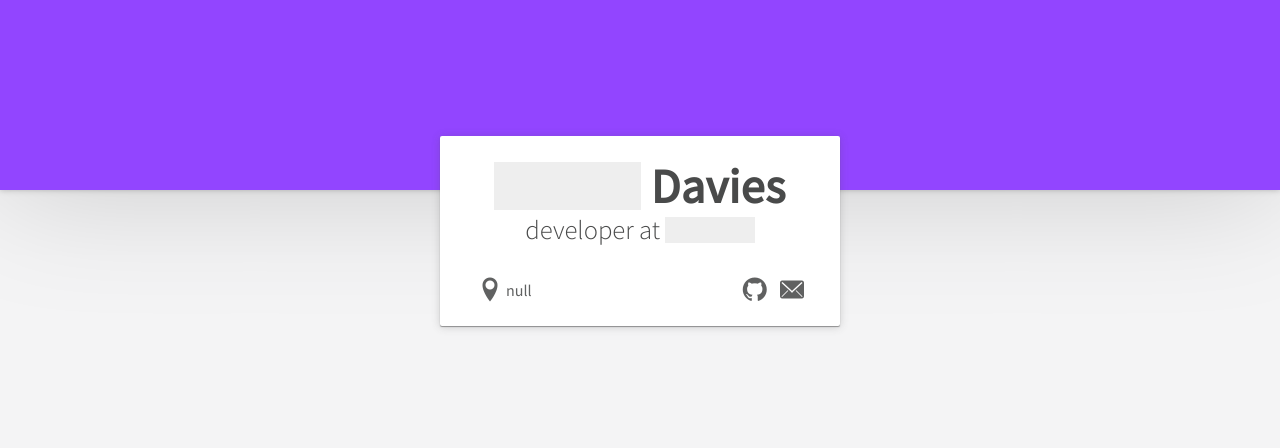
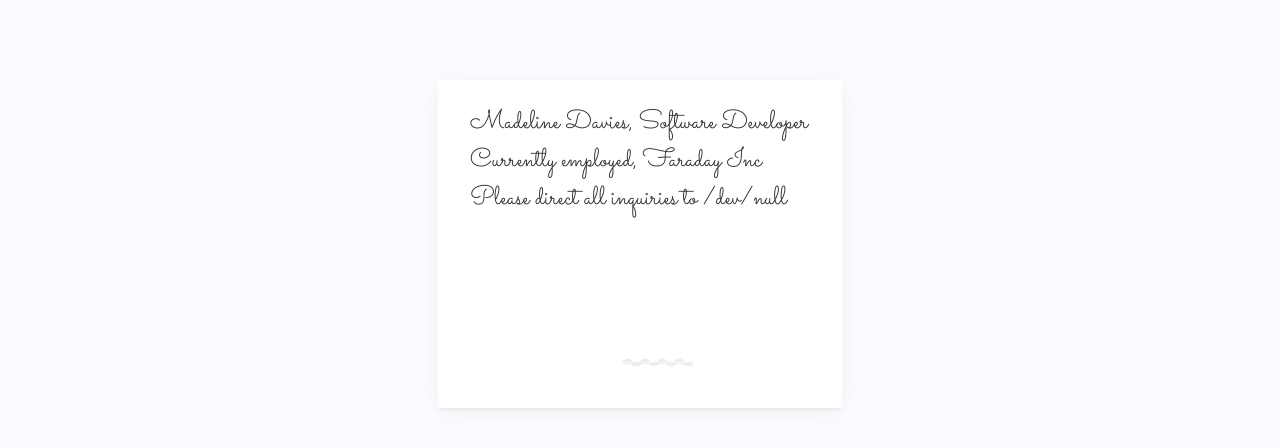
Before and after one commit to devTristan/devtristan.github.io, a plain HTML site: page index.html in a window 1280 px wide. Drawn offline with Linux system fonts and the light colour scheme.

Commit message:
whole new

```diff
--- a/icons.css
+++ /dev/null
@@ -1,37 +0,0 @@
-@font-face {
-	font-family: 'icomoon';
-	src:url('fonts/icomoon.eot?k8ac80');
-	src:url('fonts/icomoon.eot?#iefixk8ac80') format('embedded-opentype'),
-		url('fonts/icomoon.ttf?k8ac80') format('truetype'),
-		url('fonts/icomoon.woff?k8ac80') format('woff'),
-		url('fonts/icomoon.svg?k8ac80#icomoon') format('svg');
-	font-weight: normal;
-	font-style: normal;
-}
-
-[class^="icon-"]:before, [class*=" icon-"]:before {
-	font-family: 'icomoon';
-	speak: none;
-	font-style: normal;
-	font-weight: normal;
-	font-variant: normal;
-	text-transform: none;
-	line-height: 1;
-
-	/* Better Font Rendering =========== */
-	-webkit-font-smoothing: antialiased;
-	-moz-osx-font-smoothing: grayscale;
-}
-
-.icon-email:before {
-	content: "\e600";
-}
-.icon-github:before {
-	content: "\e601";
-}
-.icon-location:before {
-	content: "\e602";
-}
-.icon-twitter:before {
-	content: "\e603";
-}
--- a/index.html
+++ b/index.html
@@ -1,39 +1,19 @@
 <!DOCTYPE html>
 <html>
-<head>
-  <title>?</title>
-
-  <meta name="viewport" content="width=device-width, initial-scale=1">
-  <meta http-equiv="content-type" content="charset=UTF8">
-  <link href="https://fonts.googleapis.com/css?family=Source+Sans+Pro:300,400" rel="stylesheet" type="text/css">
-  <link href="icons.css" rel="stylesheet" type="text/css">
-  <link href="style.css" rel="stylesheet" type="text/css">
-</head>
-<body>
-
-<!-- easter egg -->
-
-<div class="background">
-  <div class="card header">
-    <h1><span class="null">======</span> Davies</h1>
-    <h2>developer at <span class="null">=======</span></h2>
-    <div class="links">
-      <div class="left">
-        <a class="icon-location" href="https://www.google.com/maps?q=0,0">null</a>
-      </div>
-      <div class="right">
-        <a class="icon-github" href="https://github.com/madd512"></a>
-        <a class="icon-email" href="mailto:hello@madd.tech"></a>
-      </div>
-    </div>
-  </div>
-</div>
-
-<div class="content">
-  <div class="card error">
-    <code>Error</code>
-  </div>
-</div>
-
-</body>
+  <head>
+    <meta charset="utf-8">
+    <title>Madeline Davies</title>
+    <link rel="stylesheet" href="style.css">
+    <link href="https://fonts.googleapis.com/css?family=Sacramento" rel="stylesheet">
+  </head>
+  <body>
+    <article id="piece-of-paper">
+      <p>Madeline Davies, Software Developer</p>
+      <p>Currently employed, Faraday Inc</p>
+      <p>Please direct all inquiries to /dev/null</p>
+      <p id="contact">
+        ⏦<a href="https://github.com/madd512">⏦</a><a href="mailto:hello@madd.tech">⏦</a>⏦
+      </p>
+    </article>
+  </body>
 </html>
--- a/style.css
+++ b/style.css
@@ -1,162 +1,36 @@
-html, body {
-  height: 100%;
+* {
+  padding: 0;
+  margin: 0;
+  border: 0;
+  outline: 0;
 }
 
 body {
-  font-family: "Source Sans Pro", sans-serif;
-  background: #f4f4f5;
-  color: #494a4a;
-  margin: 0;
+  font-family: Sacramento, cursive;
+  background: #fbfcff;
+  font-size: 26px;
 }
 
-a {
-  text-decoration: none;
-  color: inherit;
-  transition: color 0.08s;
+#piece-of-paper {
+  background: white;
+  color: #333;
+  padding: 24px 0 24px 32px;
+  width: 372px;
+  margin: 80px auto 0 auto;
+  box-shadow: 0 4px 24px rgba(0, 0, 0, 0.05), 0 3px 2px -1px rgba(0, 0, 0, 0.05);
 }
 
-a:hover {
-  color: #9245ff;
+#contact {
+  margin-top: 128px;
+  text-align: center;
+  cursor: default;
+  letter-spacing: -4px;
+  color: #fff;
+  text-shadow: 0 0 1px #999;
 }
-
-h1 {
-  font-size: 3em;
-  font-weight: bold;
-  letter-spacing: 0.5px;
-  margin: 0;
-  line-height: 1.1em;
+#contact a {
+  font-family: monospace;
+  color: inherit;
+  text-decoration: none;
+  cursor: default;
 }
-
-h2 {
-  font-size: 1.666em;
-  font-weight: lighter;
-  margin: 0;
-}
-
-.background {
-  background: #9245ff;
-  box-shadow: 0 0 128px rgba(0,0,0,0.17), 0 0 6px rgba(0,0,0,0.23);
-  display: flex;
-  flex-direction: column;
-  align-items: stretch;
-  margin-bottom: 136px;
-  padding: 0 16px;
-  width: 100%;
-  box-sizing: border-box;
-}
-
-.content {
-  padding: 48px 16px 0;
-}
-
-.content .card {
-  margin-bottom: 48px;
-}
-
-.card {
-  display: block;
-  padding: 24px 32px;
-  border-radius: 2px;
-
-  width: 100%;
-  max-width: 400px;
-  box-sizing: border-box;
-  margin: auto;
-  background: #fff;
-  box-shadow: 0 1px 9px rgba(73, 74, 74, 0.23), 0 1px 1px rgba(73, 74, 74, 0.54);
-}
-.card.wide {
-  max-width: 512px;
-}
-.card.header {
-  flex-shrink: 0;
-  position: relative;
-  bottom: -136px;
-}
-
-@keyframes blink {
-  0% { opacity: 0; }
-  50% { opacity: 0; }
-  50.01% { opacity: 1; }
-  100% { opacity: 1; }
-}
-.card.error {
-  background: #ff4848;
-  color: white;
-  text-shadow: 1px 1px rgba(0, 0, 0, 0.15);
-  animation: blink 120s linear infinite;
-}
-.card.error:hover {
-  opacity: 0;
-  animation: none;
-}
-
-.null {
-  background: #eee;
-  color: transparent;
-  display: inline-block;
-  line-height: 1em;
-}
-
-.card.header h1,
-.card.header h2 {
-  text-align: center;
-}
-
-.card.header .links {
-  margin-top: 32px;
-  display: flex;
-  line-height: 24px;
-}
-.card.header .links .left {
-  flex-grow: 1;
-}
-.card.header .links .left,
-.card.header .links .right {
-  flex-shrink: 0;
-}
-.card.header .links a {
-  opacity: 0.87;
-  padding-left: 6px;
-  line-height: 24px;
-}
-.card.header .links a:before {
-  font-size: 24px;
-  vertical-align: top;
-  margin-right: 4px;
-}
-
-blockquote {
-  margin: 0;
-  position: relative;
-  padding: 0;
-  font-style: italic;
-  font-size: 25px;
-  font-weight: lighter;
-  text-align: center;
-}
-.quotation-mark {
-  font-weight: normal;
-  font-size: 1.3em;
-  line-height: 0px;
-  vertical-align: middle;
-  letter-spacing: 3px;
-}
-
-.citation {
-  text-align: right;
-  margin: 1em 0 0;
-  font-weight: lighter;
-}
-
-@media screen and (max-width: 720px) {
-  .card {
-    font-size: 0.8em;
-  }
-  .card h1 {
-    line-height: 1;
-  }
-  .card.header .links a {
-    font-size: 0;
-  }
-}
```
Also changed, not shown: fonts/icomoon.ttf (deleted), fonts/icomoon.woff (deleted), 2 other files.
